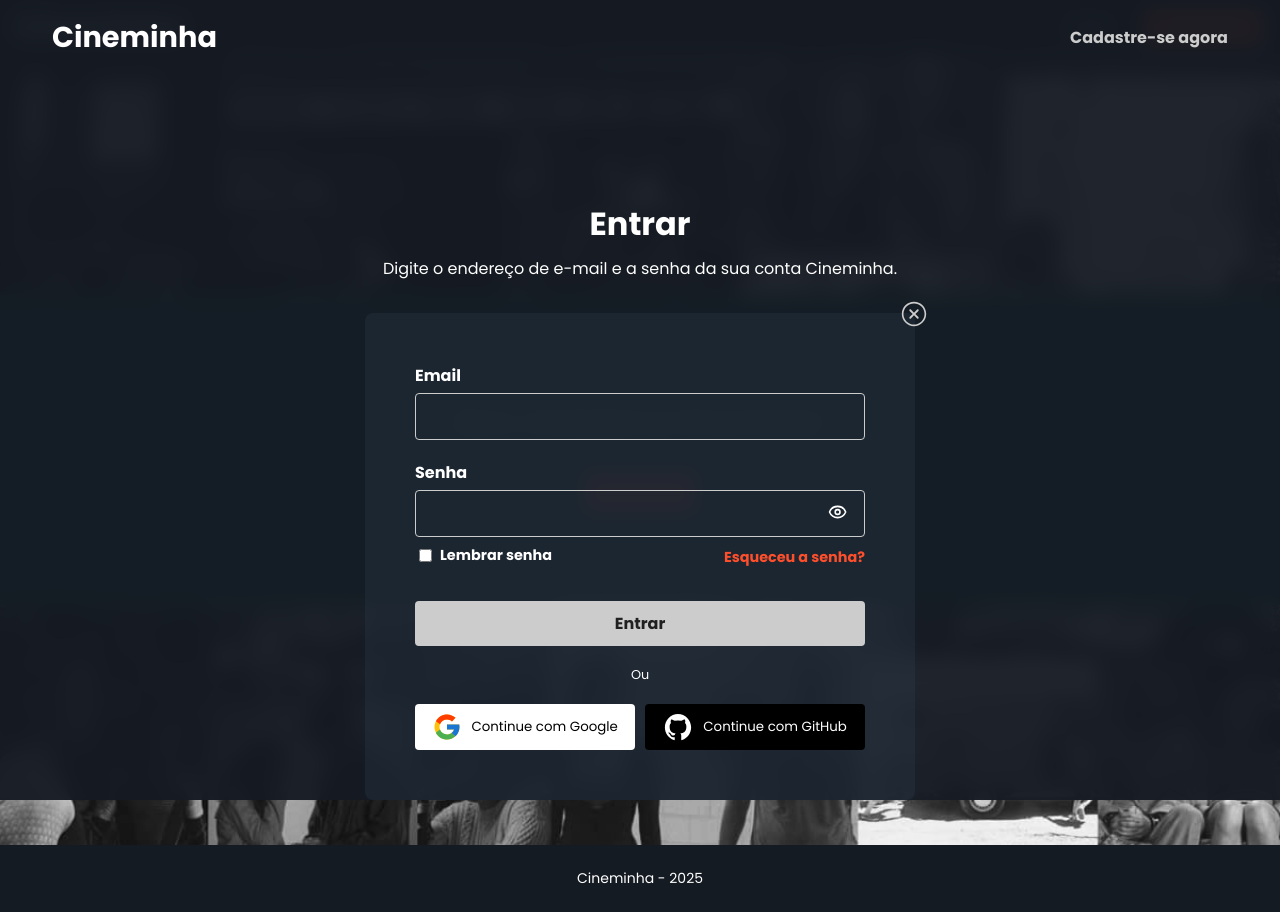
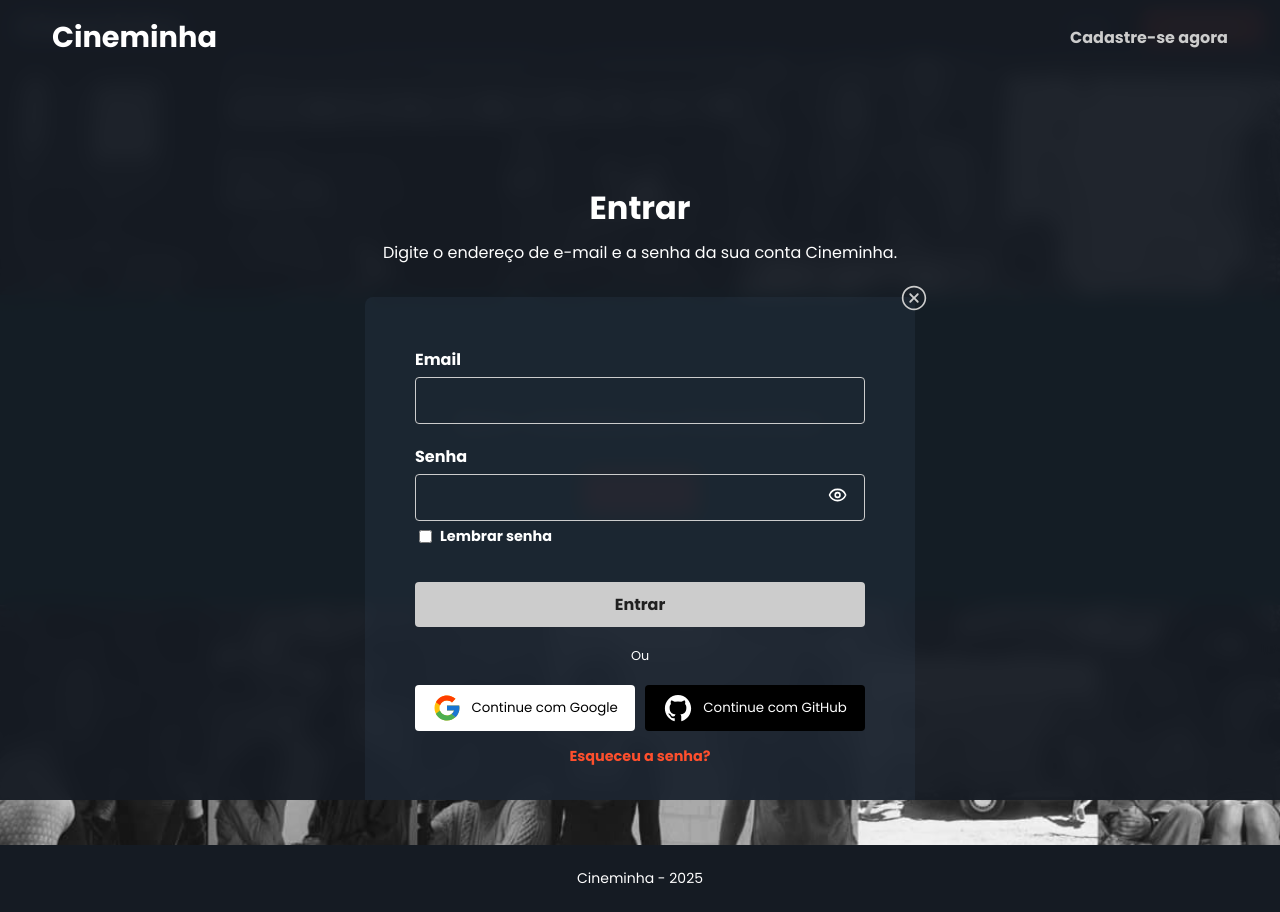
Before and after one commit to lucasecs92/movie-streaming, a Next.js app in the folder streaming-root/: page / in a window 1280 px wide. Both pictures are taken after a click on the item "LOGIN". Built offline with nearby package versions, Linux system fonts and the light colour scheme.

Commit message:
style
ajustes na UI

```diff
--- a/streaming-root/src/components/ModalLogin.jsx
+++ b/streaming-root/src/components/ModalLogin.jsx
@@ -147,12 +147,9 @@ export default function ModalLogin({
                 <LuEye className={styles.eyeIcon} onClick={toggleShowPassword} />
               )}
             </section>
-            <section className={styles.options}>
-              <section className={styles.remember}>
-                <input type="checkbox" id="remember" />
-                <label htmlFor="remember">Lembrar senha</label>
-              </section>
-              <a href="#" className={styles.forgot}>Esqueceu a senha?</a>
+            <section className={styles.remember}>
+              <input type="checkbox" id="remember" />
+              <label htmlFor="remember">Lembrar senha</label>
             </section>
             <button className={styles.button} type="submit">Entrar</button>
             <span className={styles.spanOr}>Ou</span>
@@ -166,6 +163,7 @@ export default function ModalLogin({
                 Continue com GitHub
               </button>
             </section>
+            <a href="#" className={styles.forgot}>Esqueceu a senha?</a>
           </form>
         </section>
       </section>
--- a/streaming-root/src/styles/Modal.module.scss
+++ b/streaming-root/src/styles/Modal.module.scss
@@ -157,15 +157,8 @@
   font-size: 1.2rem;
 }
 
-.options {
-  display: flex;
-  justify-content: space-between;
-  align-items: baseline;
-}
-
 .remember {
   display: flex;
-  align-items: center;
   gap: 5px;
   margin: 5px 0;
   font-size: 0.9em;
@@ -177,7 +170,7 @@
 }
 
 .forgot {
-  margin-top: 10px;
+  margin-top: 15px;
   color: #fe4f2d;
   text-align: center;
   text-decoration: none;
```
